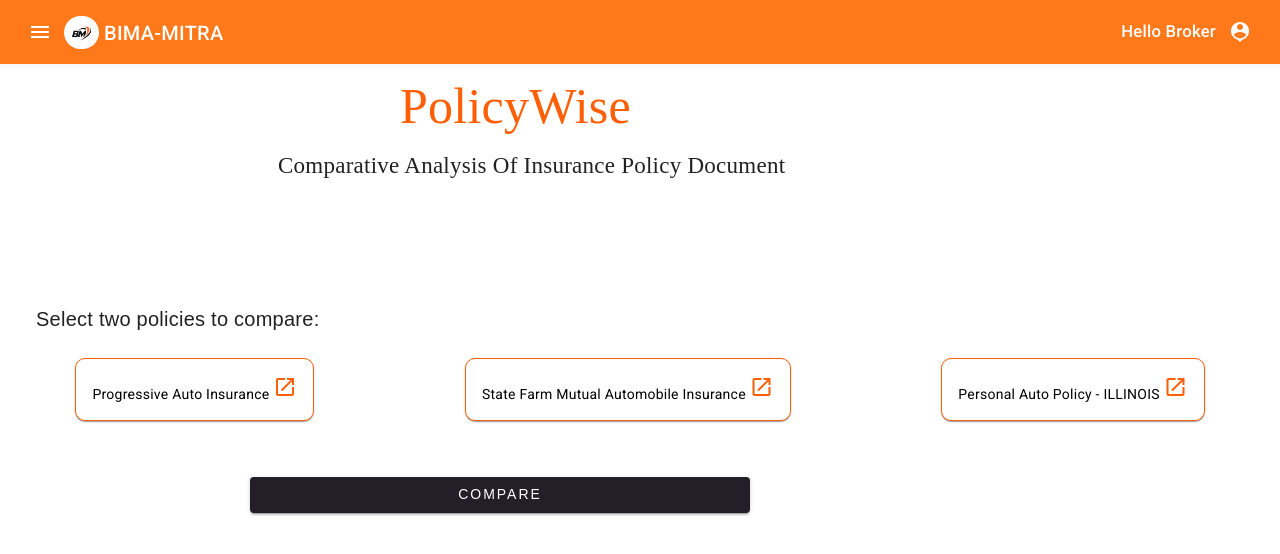
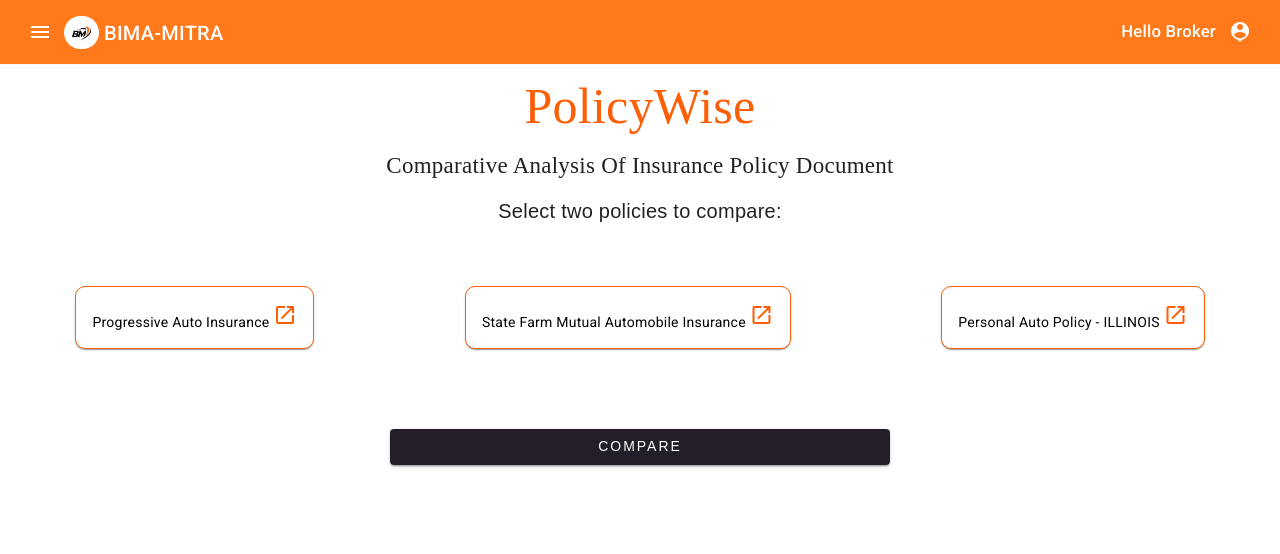
Before and after one commit to akshayagrawal8292/semicolons, an Angular app: page /policywise/selectPolicy in a window 1280 px wide. Shown: the top 554 px of the page. Built offline with nearby package versions, Linux system fonts and the light colour scheme.

Commit message:
css changed

```diff
--- a/src/app/components/policy-wise/policy/policy-wise.component.css
+++ b/src/app/components/policy-wise/policy/policy-wise.component.css
@@ -25,7 +25,7 @@
 .compare-button {
   display: inline-flex;
   justify-content: center;
-  margin: 56px 250px 0px;
+
   cursor: pointer;
   font-family: Poppins, sans-serif;
   font-weight: 500;
@@ -60,7 +60,8 @@
   font-family: Diphylleia;
   color: rgb(253, 95, 7);
   margin: 5px auto;
-  padding-left: 400px;
+  width: 100%;
+  text-align: center;
 }
 
 .sub-heading {
@@ -68,14 +69,15 @@
   line-height: 1.5;
   font-size: 23px;
   font-family: Diphylleia;
-  margin: 0px auto;
-  padding-left: 278px;
+  width: 100%;
+  text-align: center;
 }
 
 .policy-select-header {
-  margin: 120px 36px 24px;
   font-family: Poppins, sans-serif;
   font-weight: 400;
   line-height: 1.5;
   font-size: 20px;
+  width: 100%;
+  text-align: center;
 }
--- a/src/app/components/policy-wise/policy/policy-wise.component.html
+++ b/src/app/components/policy-wise/policy/policy-wise.component.html
@@ -3,7 +3,7 @@
   <p class="sub-heading">Comparative Analysis Of Insurance Policy Document</p>
   <p class="policy-select-header">Select two policies to compare:</p>
 
-  <div fxLayout="row" fxLayout.xs="column" fxLayoutAlign="space-around">
+  <div style="margin-top: 60px;" fxLayout="row" fxLayout.xs="column" fxLayoutAlign="space-around">
     <div *ngFor="let card of cardList">
       <mat-card
         [class]="card.isSelected ? 'selected' : 'deselected'"
@@ -22,7 +22,11 @@
       </mat-card>
     </div>
   </div>
-  <button mat-button class="compare-button" (click)="comparePolicies()">
-    <span style="color: white">Compare</span>
-  </button>
+  <div style="  width: 100%;
+  text-align: center;margin-top: 80px;">
+    <button mat-button class="compare-button" (click)="comparePolicies()">
+      <span style="color: white">Compare</span>
+    </button>
+  </div>
+
 </div>
```
